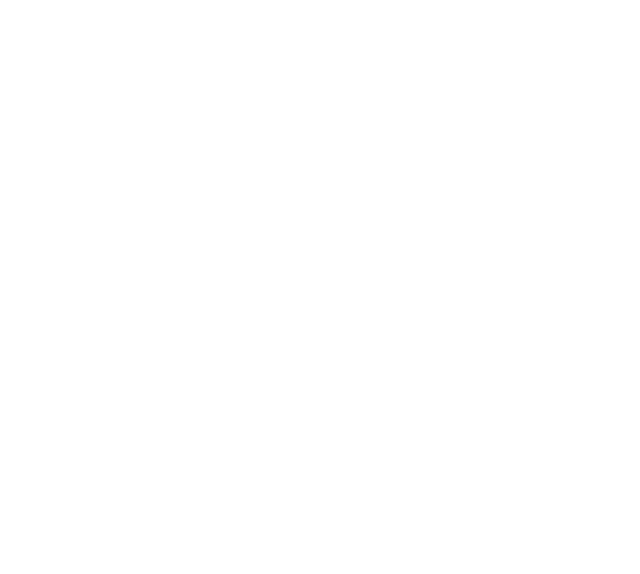
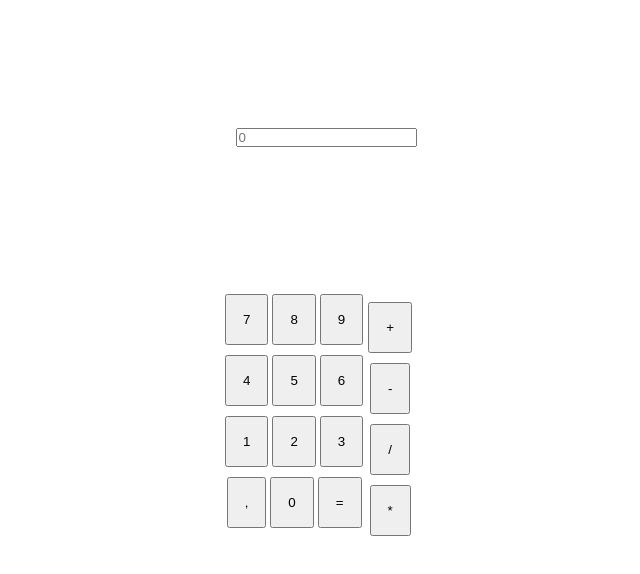
Before and after one commit to heltonmateus/calculadora, a plain HTML site: page index.html in a window 1280 px wide. Shown: the whole page, without its empty margins (314-954 px from the left). Drawn offline with Linux system fonts and the light colour scheme.

Commit message:
projetando

```diff
--- a/index.html
+++ b/index.html
@@ -11,7 +11,48 @@
 <body>
 
 
+    <div id="mostrarNumeros">
+        <label for="numeros"></label>
+        <input type="text" placeholder="0" id="exibirNumeros">
+    </div>
 
+    <div id="flex">
+    <div id="calculadora">
+
+
+    <div class="numeros">
+    <button id="7">7</button>
+    <button id="8">8</button>
+    <button id="9">9</button>
+    </div>
+
+    <div class="numeros">
+    <button id="4">4</button>
+    <button id="5">5</button>
+    <button id="6">6</button>
+    </div>
+
+    <div class="numeros">
+    <button id="1">1</button>
+    <button id="2">2</button>
+    <button id="3">3</button>
+    </div>
+
+    <div class="numeros">
+    <button id=",">,</button>
+    <button id="0">0</button>
+    <button id="=">=</button>
+    </div>
+</div>
+
+<div class="numeros" id="sinais">
+    <button id="+">+</button>
+    <button id="-">-</button>
+    <button id="/">/</button>
+    <button id="*">*</button>
+    </div>
+
+</div>
 
 </body>
 </html>
--- a/style.css
+++ b/style.css
@@ -0,0 +1,52 @@
+*{
+    margin: 0px;
+    padding: 0px;
+}
+
+#calculadora{
+    display: flex;
+    align-items: center;
+    justify-content: space-around;
+    flex-direction: column;
+    margin-top: 10%;
+
+}
+
+.numeros{
+    margin: 5px;
+    margin-left: -5px;
+}
+
+.numeros > button{
+
+    padding: 16px;
+}
+
+#sinais{
+    display: flex;
+    justify-content: space-around;
+    flex-direction: column;
+    align-items: center;
+    margin-top: 150px;
+}
+
+#sinais > button{
+    padding: 16px;
+    margin: 5px;
+
+}
+
+#flex{
+    display: flex;
+    justify-content: center;
+    align-items: center;
+    flex-direction: row;
+
+}
+
+#mostrarNumeros{
+
+    padding-top: 10%;
+    margin-left: 43%;
+
+}
```
